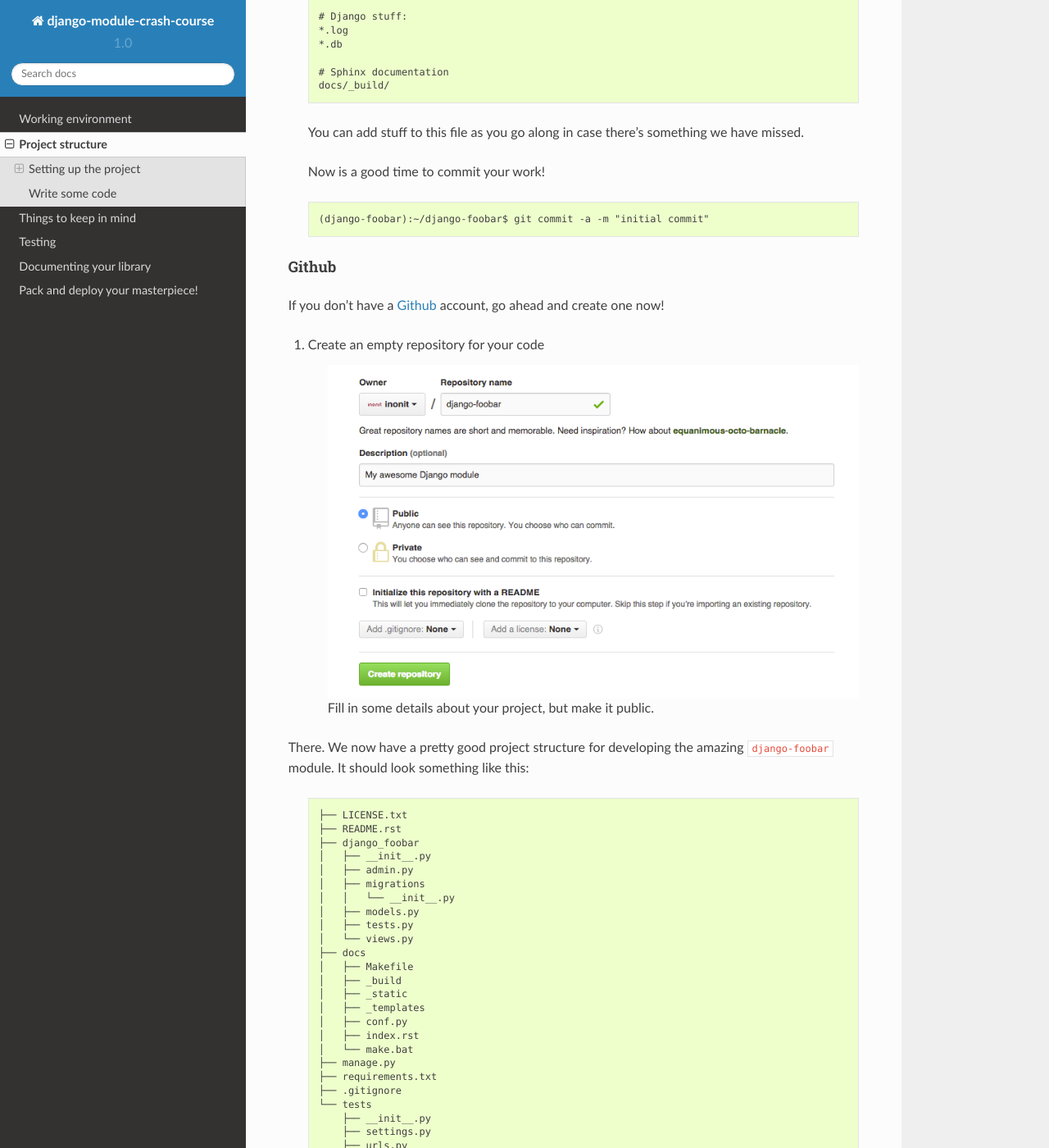
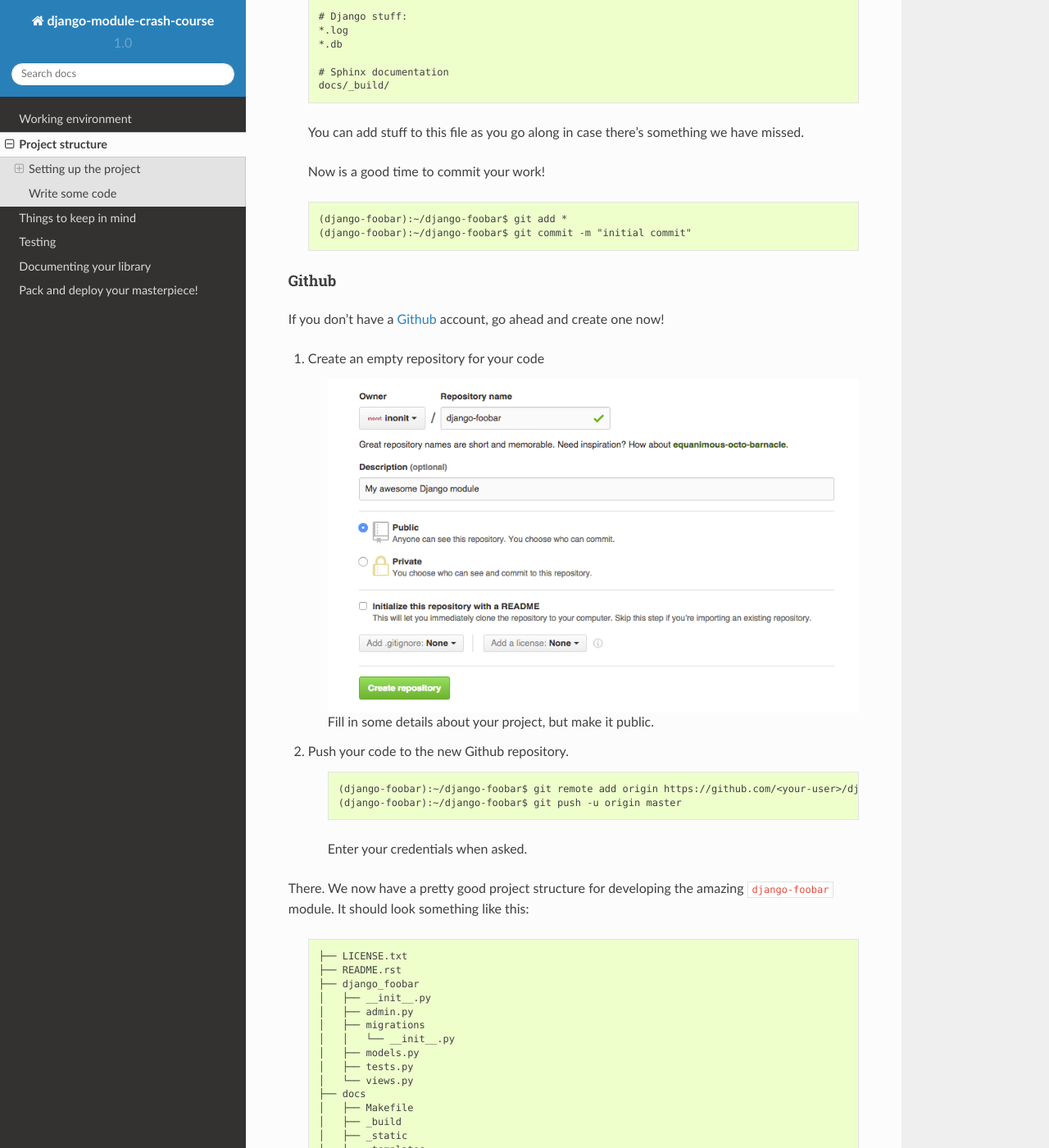
Before and after one commit to inonit/django-module-crash-course, a Sphinx documentation site: the page built from docs/02-project-structure.rst, in a window 1280 px wide and 1400 px high, scrolled down 3616 px. Shown: the whole window at 82% size. Built offline with Sphinx 7.4.7 and the Read the Docs theme 2.0.0, drawn with Linux system fonts in a browser that asks for light colours.

Commit message:
a brand new commit

```diff
--- a/docs/02-project-structure.rst
+++ b/docs/02-project-structure.rst
@@ -209,7 +209,8 @@ Source control
 
     .. code-block:: none
 
-        (django-foobar):~/django-foobar$ git commit -a -m "initial commit"
+        (django-foobar):~/django-foobar$ git add *
+        (django-foobar):~/django-foobar$ git commit -m "initial commit"
 
 Github
 ......
@@ -222,6 +223,14 @@ If you don't have a `Github <https://github.com/>`_ account, go ahead and create
 
     Fill in some details about your project, but make it public.
 
+#. Push your code to the new Github repository.
+
+    .. code-block:: none
+
+        (django-foobar):~/django-foobar$ git remote add origin https://github.com/<your-user>/django-foobar.git
+        (django-foobar):~/django-foobar$ git push -u origin master
+
+    Enter your credentials when asked.
 
 
 There. We now have a pretty good project structure for developing the amazing ``django-foobar`` module.
```
Also changed, not shown: docs/04-testing.rst (+23 -0 lines), .travis.yml, docs/_static/travis_repositories.png.
